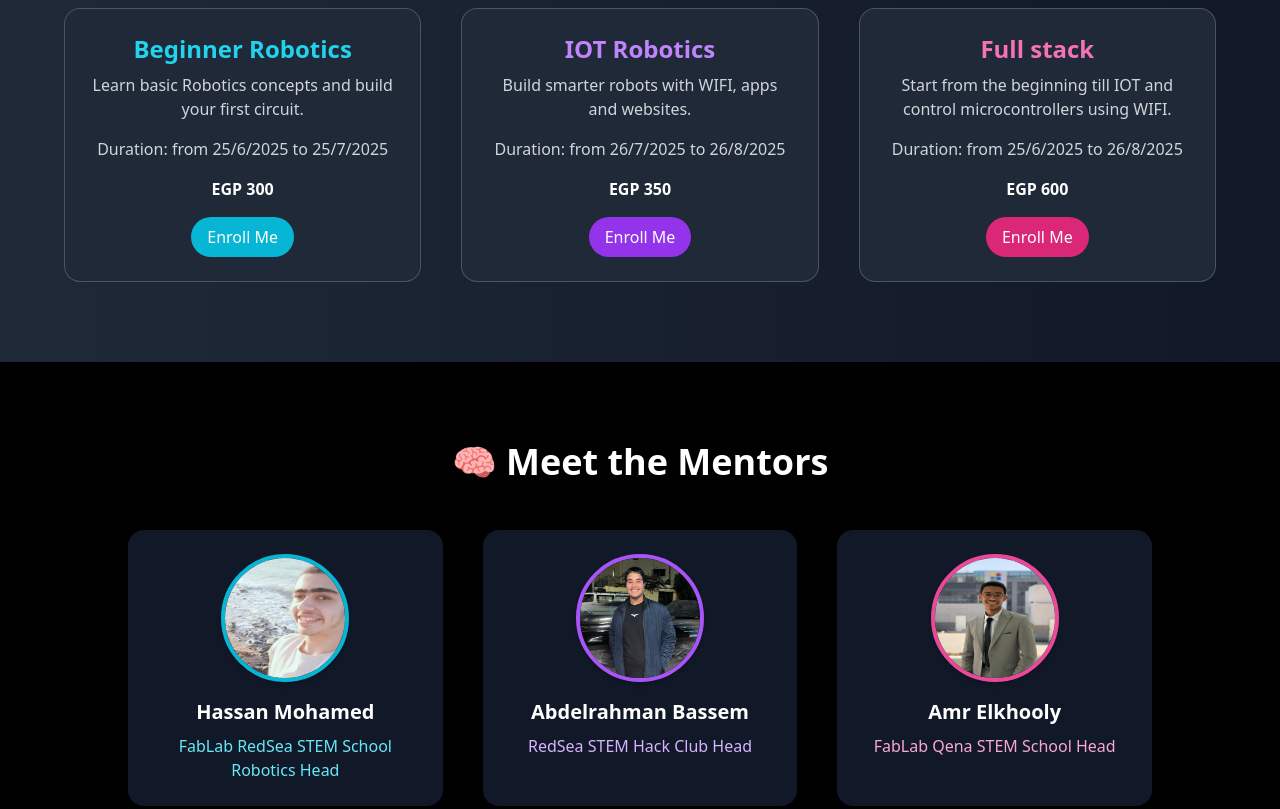
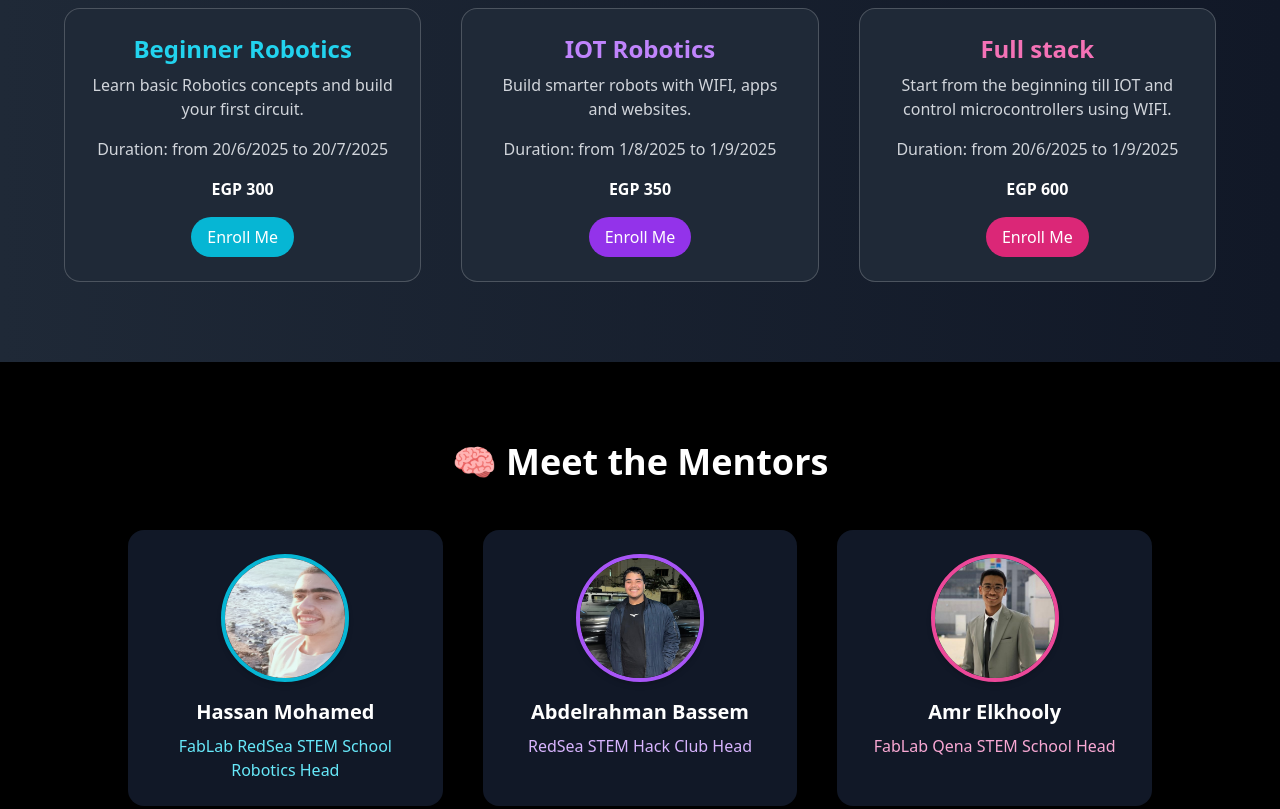
Before and after one commit to Hasona57/IOT-and-Robotics-Academy, a plain HTML site: page index.html in a window 1280 px wide. Shown: the part 1240-2049 px from the top of the page. Drawn offline with nearby package versions, Linux system fonts and the light colour scheme; some packages are replaced by stand-ins of ours; a script that the page names is missing.

Commit message:
Add files via upload

```diff
--- a/index.html
+++ b/index.html
@@ -29,7 +29,7 @@
 
 <!-- Navbar -->
 <nav class="bg-black fixed w-full z-50 py-4 px-6 justify-between items-center shadow-xl backdrop-blur-md hidden sm:flex">
-  <div class="text-2xl font-bold text-cyan-400 glow">🤖 Robotics Club</div>
+  <div class="text-2xl font-bold text-cyan-400 glow">🤖 IOT & Robotics Academy</div>
   <ul class="flex space-x-6 text-white font-medium">
     <li><a href="#about" class="hover:text-cyan-400">About</a></li>
     <li><a href="#courses" class="hover:text-cyan-400">Courses</a></li>
@@ -62,21 +62,21 @@
     <div class="bg-gray-800 rounded-2xl p-6 glass hover:scale-105 transition-transform">
       <h3 class="text-2xl font-bold text-cyan-400 mb-2">Beginner Robotics</h3>
       <p class="text-gray-300 mb-4">Learn basic Robotics concepts and build your first circuit.</p>
-      <p class="text-gray-300 mb-4">Duration: from 25/6/2025 to 25/7/2025</p>
+      <p class="text-gray-300 mb-4">Duration: from 20/6/2025 to 20/7/2025</p>
       <p class="font-bold text-white mb-4">EGP 300</p>
       <button onclick="openCheckout('Beginner Robotics', 300)" class="bg-cyan-500 hover:bg-cyan-600 px-4 py-2 rounded-full text-white">Enroll Me</button>
     </div>
     <div class="bg-gray-800 rounded-2xl p-6 glass hover:scale-105 transition-transform">
       <h3 class="text-2xl font-bold text-purple-400 mb-2">IOT Robotics</h3>
       <p class="text-gray-300 mb-4">Build smarter robots with WIFI, apps and websites.</p>
-      <p class="text-gray-300 mb-4">Duration: from 26/7/2025 to 26/8/2025</p>
+      <p class="text-gray-300 mb-4">Duration: from 1/8/2025 to 1/9/2025</p>
       <p class="font-bold text-white mb-4">EGP 350</p>
       <button onclick="openCheckout('IOT Robotics', 350)" class="bg-purple-600 hover:bg-purple-700 px-4 py-2 rounded-full text-white">Enroll Me</button>
     </div>
     <div class="bg-gray-800 rounded-2xl p-6 glass hover:scale-105 transition-transform">
       <h3 class="text-2xl font-bold text-pink-400 mb-2">Full stack</h3>
       <p class="text-gray-300 mb-4">Start from the beginning till IOT and control microcontrollers using WIFI.</p>
-      <p class="text-gray-300 mb-4">Duration: from 25/6/2025 to 26/8/2025</p>
+      <p class="text-gray-300 mb-4">Duration: from 20/6/2025 to 1/9/2025</p>
       <p class="font-bold text-white mb-4">EGP 600</p>
       <button onclick="openCheckout('Full stack', 600)" class="bg-pink-600 hover:bg-pink-700 px-4 py-2 rounded-full text-white">Enroll Me</button>
     </div>
@@ -93,12 +93,12 @@
       <p class="text-cyan-300 mt-2">FabLab RedSea STEM School Robotics Head</p>
     </div>
     <div class="bg-gray-900 rounded-2xl p-6 text-white shadow-lg hover:scale-105 transition-transform duration-300">
-      <img src="images/3bdo.jpg" alt="Abdelrahman Bassem" class="w-32 h-32 rounded-full mx-auto mb-4 border-4 border-purple-500 shadow-md" />
+      <img src="images/3bdo.jpg" alt="Abdelrahman Bassem" class="w-32 h-32 rounded-full mx-auto mb-4 border-4 border-purple-500 shadow-md object-cover" />
       <h3 class="text-xl font-bold">Abdelrahman Bassem</h3>
       <p class="text-purple-300 mt-2">RedSea STEM Hack Club Head</p>
     </div>
     <div class="bg-gray-900 rounded-2xl p-6 text-white shadow-lg hover:scale-105 transition-transform duration-300">
-      <img src="images/amr.jpg" alt="Amr Elkhooly" class="w-32 h-32 rounded-full mx-auto mb-4 border-4 border-pink-500 shadow-md" />
+      <img src="images/amr.jpg" alt="Amr Elkhooly" class="w-32 h-32 rounded-full mx-auto mb-4 border-4 border-pink-500 shadow-md object-cover" />
       <h3 class="text-xl font-bold">Amr Elkhooly</h3>
       <p class="text-pink-300 mt-2">FabLab Qena STEM School Head</p>
     </div>
```
